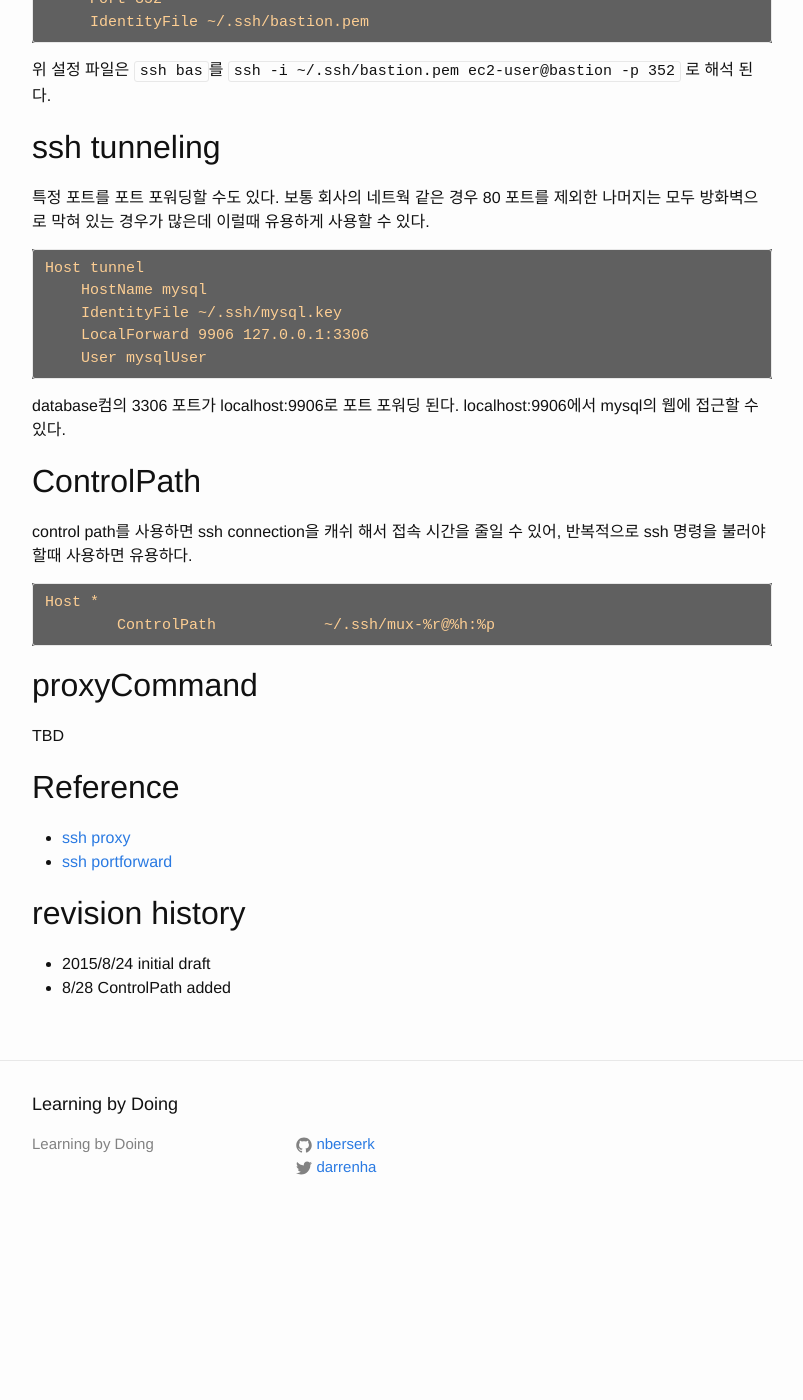
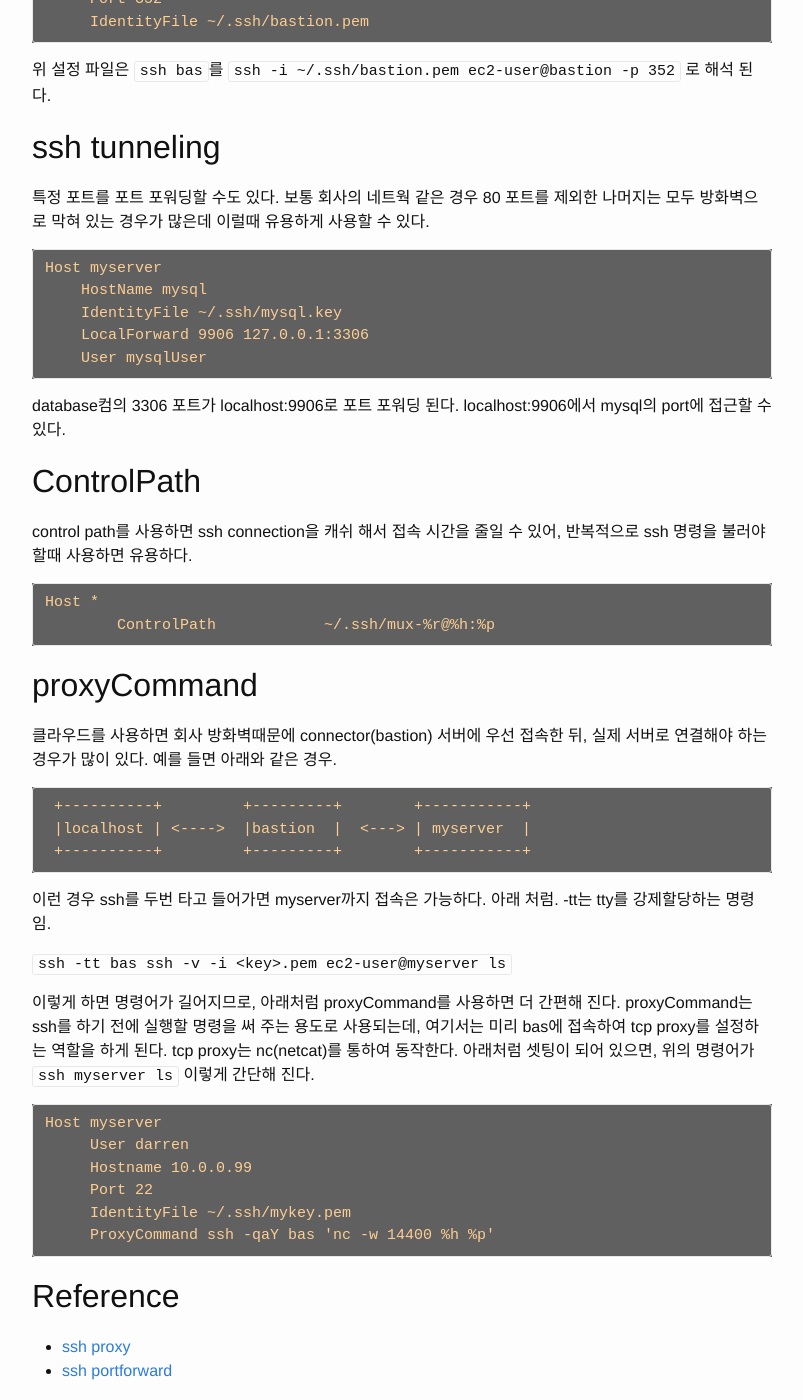
Before and after one commit to nberserk/nberserk.github.io.backup, a Jekyll site: the page built from _posts/2015-08-24-ssh-config.md, in a window 1280 px wide and 1400 px high, scrolled down 736 px. Shown: the whole window, without its empty margins (238-1041 px from the left). Built offline with Jekyll 4.4.1, drawn with Linux system fonts in a browser that asks for light colours; Markdown is read by kramdown in place of the engine named in the settings; comment, search, counter and statistics services are not loaded; before the commit the page ends 1974 px from its top, so only the background shows below that; some of the changed text lies outside the part shown.

Commit message:
proxycommand added

````diff
--- a/_posts/2015-08-24-ssh-config.md
+++ b/_posts/2015-08-24-ssh-config.md
@@ -37,14 +37,15 @@ Host bas
 특정 포트를 포트 포워딩할 수도 있다. 보통 회사의 네트웍 같은 경우 80 포트를 제외한 나머지는 모두 방화벽으로 막혀 있는 경우가 많은데 이럴때 유용하게 사용할 수 있다.
 
 ```
-Host tunnel
+Host myserver
     HostName mysql
     IdentityFile ~/.ssh/mysql.key
     LocalForward 9906 127.0.0.1:3306
     User mysqlUser
 ```
 
-database컴의 3306 포트가 localhost:9906로 포트 포워딩 된다. localhost:9906에서 mysql의 웹에 접근할 수 있다.
+database컴의 3306 포트가 localhost:9906로 포트 포워딩 된다. localhost:9906에서 mysql의 port에 접근할 수 있다.
+
 ## ControlPath
 control path를 사용하면 ssh connection을 캐쉬 해서 접속 시간을 줄일 수 있어, 반복적으로 ssh 명령을 불러야 할때 사용하면 유용하다.
 
@@ -52,8 +53,30 @@ control path를 사용하면 ssh connection을 캐쉬 해서 접속 시간을
 Host *
 	ControlPath            ~/.ssh/mux-%r@%h:%p
 ```
+
 ## proxyCommand
-TBD
+
+클라우드를 사용하면 회사 방화벽때문에 connector(bastion) 서버에 우선 접속한 뒤, 실제 서버로 연결해야 하는 경우가 많이 있다. 예를 들면 아래와 같은 경우.
+
+```
+ +----------+         +---------+        +-----------+
+ |localhost | <---->  |bastion  |  <---> | myserver  |
+ +----------+         +---------+        +-----------+
+```
+이런 경우 ssh를 두번 타고 들어가면 myserver까지 접속은 가능하다. 아래 처럼. -tt는 tty를 강제할당하는 명령임.
+
+`ssh -tt bas ssh -v -i <key>.pem ec2-user@myserver ls`
+
+이렇게 하면 명령어가 길어지므로, 아래처럼 proxyCommand를 사용하면 더 간편해 진다. proxyCommand는 ssh를 하기 전에 실행할 명령을 써 주는 용도로 사용되는데, 여기서는 미리 bas에 접속하여 tcp proxy를 설정하는 역할을 하게 된다. tcp proxy는 nc(netcat)를 통하여 동작한다. 아래처럼 셋팅이 되어 있으면, 위의 명령어가 `ssh myserver ls` 이렇게 간단해 진다.
+
+```
+Host myserver
+     User darren
+     Hostname 10.0.0.99
+     Port 22
+     IdentityFile ~/.ssh/mykey.pem
+     ProxyCommand ssh -qaY bas 'nc -w 14400 %h %p'
+```
 
 
 ## Reference
@@ -64,3 +87,4 @@ TBD
 ## revision history
 * 2015/8/24 initial draft
 * 8/28 ControlPath added
+* 9/1 proxy command added
````
